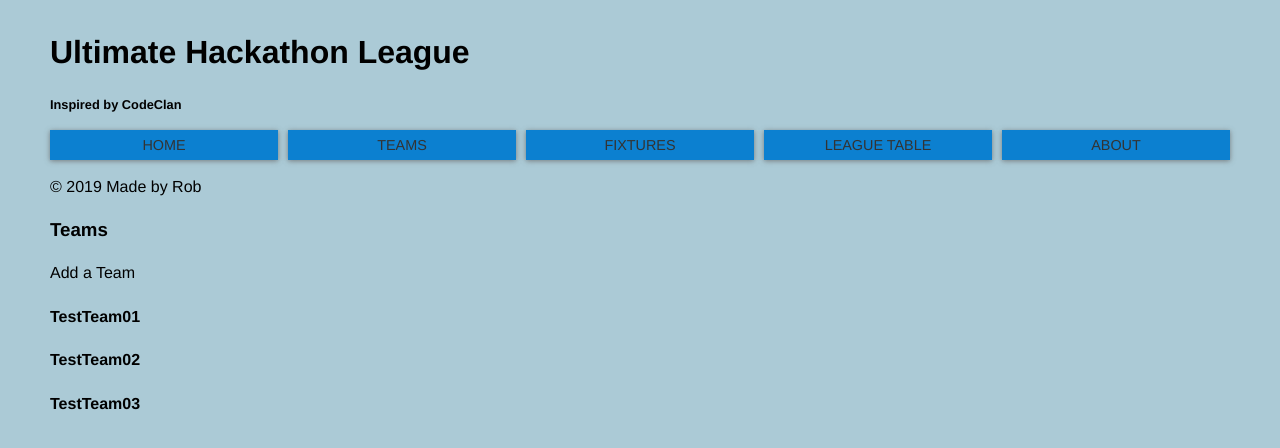
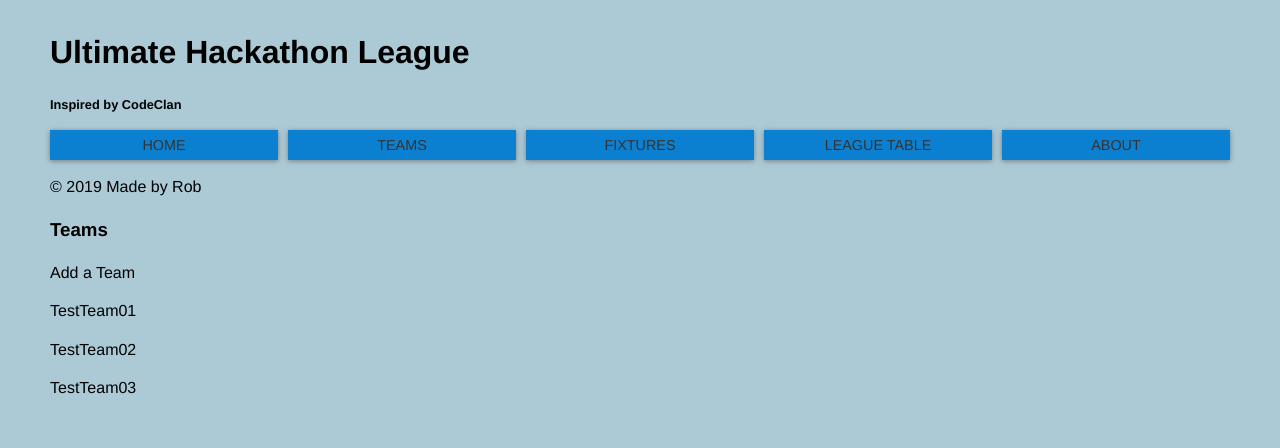
Before and after one commit to rcarmitage/codeclan_solo_project-sports_scoring_app_v3.0_javascript_vue, a Vue app: page / in a window 1280 px wide. Shown: the top 448 px of the page. Built offline with nearby package versions, Linux system fonts and the light colour scheme.

Commit message:
pushing before adding vue router

```diff
--- a/package.json
+++ b/package.json
@@ -8,7 +8,8 @@
   },
   "dependencies": {
     "core-js": "^3.4.3",
-    "vue": "^2.6.10"
+    "vue": "^2.6.10",
+    "vue-router": "^3.1.3"
   },
   "devDependencies": {
     "@vue/cli-plugin-babel": "^4.1.0",
--- a/src/components/TeamDetails.vue
+++ b/src/components/TeamDetails.vue
@@ -1,9 +1,16 @@
 <template>
-
+    <div>
+        <p>{{team.name}}</p>
+    </div>
 </template>
 
 <script>
 export default {
-
+    name: "TeamDetails",
+    props: ["team"]
 }
 </script>
+
+<style scoped>
+
+</style>
--- a/src/components/Teams.vue
+++ b/src/components/Teams.vue
@@ -4,14 +4,19 @@
         <!-- Add team button, list all teams, edit and delete team buttons next to each team -->
         <a class="btn">Add a Team</a>
         <div v-bind:key="team.id" v-for="team in teams">
-            <h4>{{team.name}}</h4>
+            <TeamDetails v-bind:team="team" />
         </div>
     </div>
 </template>
 
 <script>
+import TeamDetails from './TeamDetails.vue'
+
 export default {
     name: 'Teams',
+    components: {
+        TeamDetails
+    },
     props: ["teams"]
 }
 </script>
```
Also changed, not shown: 1 other file (tests, documents, lock files or other folders).
